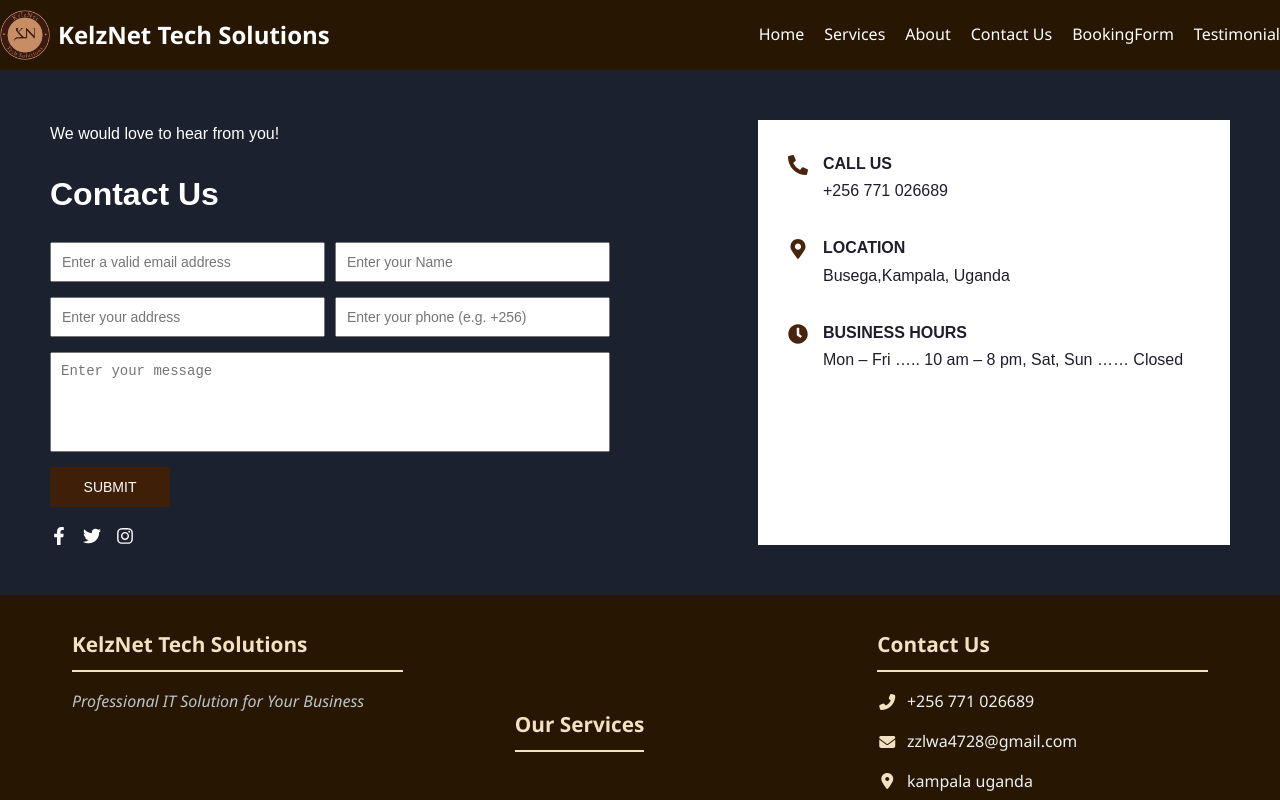
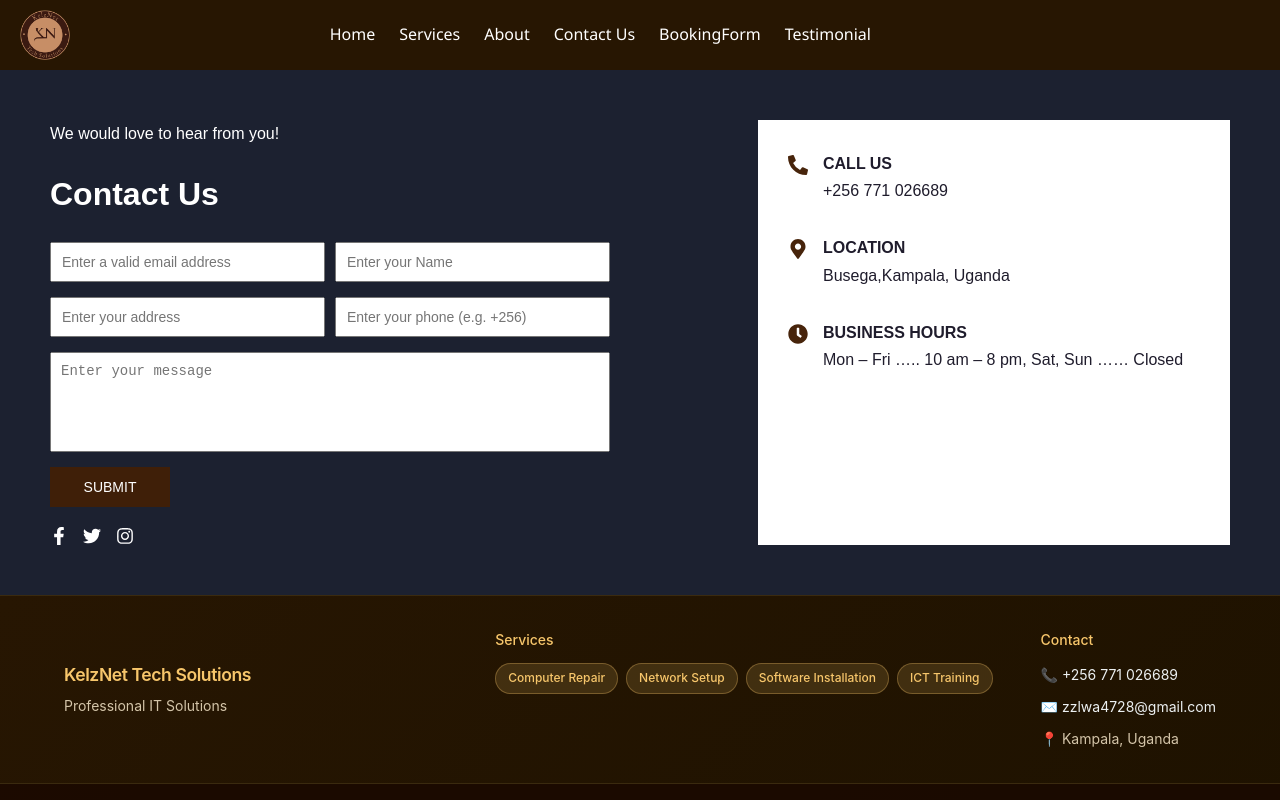
Before and after one commit to KAKWANZI-MICHEL/kelznet-techSolutions, a React (Create React App) app in the folder frontend/: page /contact in a window 1280 px wide. Shown: the top 800 px of the page. Built offline with nearby package versions, Linux system fonts and the light colour scheme; no server answers.

Commit message:
Fix navbar layout - remove conflicting CSS from Home.css that was pushing nav links to extreme right

```diff
--- a/frontend/src/components/DashboardContent.js
+++ b/frontend/src/components/DashboardContent.js
@@ -1,7 +1,7 @@
 import React, { useState, useEffect, useCallback } from 'react';
 import '../styles/DashboardContent.css';
 
-const AdminDashboard = () => {
+const DashboardContent = ({ activePage }) => {
   const [bookings, setBookings] = useState([]);
   const [stats, setStats] = useState({
     users: 120,
@@ -10,8 +10,7 @@
     performance: 75
   });
 
-  // UI state for responsive sidebar
-  const [sidebarOpen, setSidebarOpen] = useState(false);
+  // Removed unused sidebar state since we use separate Sidebar component
 
   // Simulate receiving a new booking
   const addNewBooking = useCallback((newBooking) => {
@@ -43,79 +42,27 @@
     simulateIncomingBooking();
   }, [addNewBooking]);
 
-  return (
-    <div className={`admin-dashboard ${sidebarOpen ? 'sidebar-open' : ''}`}>
-      {/* Sidebar */}
-      <aside className="dashboard-sidebar" aria-label="Main navigation">
-        <div className="sidebar-header">
-          <span className="brand-icon" aria-hidden="true" />
-          <span className="brand-name">Admin Panel</span>
-          <button
-            className="sidebar-toggle"
-            aria-label="Toggle sidebar"
-            onClick={() => setSidebarOpen(!sidebarOpen)}
-          >
-            ☰
-          </button>
-        </div>
-        <nav className="sidebar-nav">
-          <ul>
-            <li className="active">Dashboard</li>
-            <li>Users</li>
-            <li>Bookings</li>
-            <li>Services</li>
-            <li>Performance</li>
-            <li>Settings</li>
-          </ul>
-        </nav>
-        <div className="sidebar-footer">
-          <button className="logout-btn">Logout</button>
-        </div>
-      </aside>
-
-      {/* Main content area with a responsive header and content */}
-      <div className="content-area">
-        <header className="dashboard-header">
-          {/* <div className="brand">
-            <span className="brand-icon" />
-            <span className="brand-name">Admin Dashboard</span>
-          </div> */}
-          {/* <button className="logout-btn">Logout</button> */}
-        </header>
-
-        <nav className="dashboard-nav" aria-label="Top sections">
-          {/* <ul>
-            <li className="active">Dashboard</li>
-            <li>Users</li>
-            <li>Bookings</li>
-            <li>Services</li>
-            <li>Performance</li>
-          </ul> */}
-        </nav>
-
-        <main className="dashboard-main">
+  // Individual page components
+  const DashboardOverview = () => (
+    <div>
       <div className="stats-grid">
         <div className="stat-card">
           <h3>USERS</h3>
           <div className="stat-number">{stats.users}</div>
         </div>
-
         <div className="stat-card">
           <h3>BOOKINGS</h3>
           <div className="stat-number">{stats.bookings}</div>
         </div>
-
         <div className="stat-card">
           <h3>SERVICES</h3>
           <div className="stat-number">{stats.services}</div>
         </div>
-
         <div className="stat-card">
           <h3>PERFORMANCE</h3>
           <div className="stat-number">{stats.performance}%</div>
         </div>
       </div>
-
       <div className="bookings-section">
         <h2>Recent Bookings</h2>
         <div className="bookings-list">
@@ -132,10 +79,71 @@
           )}
         </div>
       </div>
+    </div>
+  );
+
+  const BookingsPage = () => (
+    <div className="page-content">
+      <h2>Manage Bookings</h2>
+      <div className="bookings-grid">
+        {bookings.map(booking => (
+          <div key={booking.id} className="booking-card">
+            <h4>{booking.service}</h4>
+            <p><strong>Client:</strong> {booking.client}</p>
+            <p><strong>Time:</strong> {booking.time}</p>
+            <div className="booking-actions">
+              <button className="btn-approve">Approve</button>
+              <button className="btn-cancel">Cancel</button>
+            </div>
+          </div>
+        ))}
+      </div>
+    </div>
+  );
+
+  const MessagesPage = () => (
+    <div className="page-content">
+      <h2>Contact Messages</h2>
+      <p>Customer messages and inquiries will be displayed here.</p>
+    </div>
+  );
+
+  const UsersPage = () => (
+    <div className="page-content">
+      <h2>User Management</h2>
+      <p>Registered users and their information will be shown here.</p>
+    </div>
+  );
+
+  const ServicesPage = () => (
+    <div className="page-content">
+      <h2>Service Management</h2>
+      <p>Manage available services, pricing, and descriptions.</p>
+    </div>
+  );
+
+  // Page switching is now handled directly in JSX below
+
+  return (
+    <div className="dashboard-content">{/* Remove embedded sidebar - use separate Sidebar component */}
+
+      {/* Main content area with dynamic page switching */}
+      <div className="content-area">
+        <header className="dashboard-header">
+          <h1>Admin Dashboard - {activePage?.charAt(0).toUpperCase() + activePage?.slice(1) || 'Overview'}</h1>
+        </header>
+
+        <main className="dashboard-main">
+          {/* Dynamic content based on active page */}
+          {activePage === 'bookings' && <BookingsPage />}
+          {activePage === 'messages' && <MessagesPage />}
+          {activePage === 'users' && <UsersPage />}
+          {activePage === 'services' && <ServicesPage />}
+          {(!activePage || activePage === 'dashboard') && <DashboardOverview />}
         </main>
       </div>
     </div>
   );
 };
 
-export default AdminDashboard;
+export default DashboardContent;
--- a/frontend/src/components/Footer.js
+++ b/frontend/src/components/Footer.js
@@ -3,38 +3,37 @@
 
 const Footer = () => {
   return (
-    <footer className="footer-container">
-      <div className="footer-content">
-        <div className="footer-section about-us">
-          <h3>KelzNet Tech Solutions</h3>
-          <p className="tagline">Professional IT Solution for Your Business</p>
+    <footer className="modern-footer">
+      <div className="footer-main">
+        <div className="footer-brand">
+          <h4>KelzNet Tech Solutions</h4>
+          <p>Professional IT Solutions</p>
         </div>
 
-        <div className="footer-section services">
-          <h3>Our Services</h3>
-          <ul>
-            <li><i className="fas fa-laptop"></i> Computer Repairs</li>
-            <li><i className="fas fa-network-wired"></i> Network Setup</li>
-            <li><i className="fas fa-download"></i> Software Installation</li>
-            <li><i className="fas fa-chalkboard-teacher"></i> ICT Training</li>
-          </ul>
-        </div>
+        <div className="footer-links">
+          <div className="link-group">
+            <span>Services</span>
+            <div className="service-tags">
+              <span className="tag">Computer Repair</span>
+              <span className="tag">Network Setup</span>
+              <span className="tag">Software Installation</span>
+              <span className="tag">ICT Training</span>
+            </div>
+          </div>
 
-        <div className="footer-section contact-us">
-          <h3>Contact Us</h3>
-          <ul>
-            <li><i className="fas fa-phone-alt"></i> +256 771 026689</li>
-            <li>
-              <i className="fas fa-envelope"></i>{' '}
-              <a href="mailto:zzlwa4728@gmail.com">zzlwa4728@gmail.com</a>
-            </li>
-            <li><i className="fas fa-map-marker-alt"></i> kampala uganda</li>
-          </ul>
+          <div className="link-group">
+            <span>Contact</span>
+            <div className="contact-info">
+              <a href="tel:+256771026689">📞 +256 771 026689</a>
+              <a href="mailto:zzlwa4728@gmail.com">✉️ zzlwa4728@gmail.com</a>
+              <span>📍 Kampala, Uganda</span>
+            </div>
+          </div>
         </div>
       </div>
 
       <div className="footer-bottom">
-        <p>&copy; 2024 KelzNet Tech Solutions. All rights reserved.</p>
+        <span>&copy; 2025 KelzNet Tech Solutions. All rights reserved.</span>
       </div>
     </footer>
   );
--- a/frontend/src/components/Sidebar.js
+++ b/frontend/src/components/Sidebar.js
@@ -11,7 +11,7 @@
   FaLaptopCode,
 } from "react-icons/fa";
 
-const Sidebar = ({ setActivePage }) => {
+const Sidebar = ({ setActivePage, activePage = 'bookings' }) => {
   const handleLogout = () => {
     localStorage.removeItem("token");
     window.location.href = "/login";
@@ -24,19 +24,31 @@
         <h2>KelzNet Admin</h2>
       </div>
       <nav className="sidebar-nav">
-        <button onClick={() => setActivePage("bookings")}>
+        <button
+          className={activePage === 'bookings' ? 'active' : ''}
+          onClick={() => setActivePage("bookings")}
+        >
           <FaBook className="icon" />
           Bookings
         </button>
-        <button onClick={() => setActivePage("messages")}>
+        <button
+          className={activePage === 'messages' ? 'active' : ''}
+          onClick={() => setActivePage("messages")}
+        >
           <FaEnvelope className="icon" />
           Messages
         </button>
-        <button onClick={() => setActivePage("users")}>
+        <button
+          className={activePage === 'users' ? 'active' : ''}
+          onClick={() => setActivePage("users")}
+        >
           <FaUsers className="icon" />
           Users
         </button>
-        <button onClick={() => setActivePage("services")}>
+        <button
+          className={activePage === 'services' ? 'active' : ''}
+          onClick={() => setActivePage("services")}
+        >
           <FaTools className="icon" />
           Services
         </button>
--- a/frontend/src/pages/AdminDashboard.js
+++ b/frontend/src/pages/AdminDashboard.js
@@ -11,8 +11,8 @@
   }
 
   return (
-    <div className="dashboard">
-      <Sidebar setActivePage={setActivePage} />
+    <div className="admin-dashboard-layout">
+      <Sidebar setActivePage={setActivePage} activePage={activePage} />
       <DashboardContent activePage={activePage} />
     </div>
   );
--- a/frontend/src/styles/Footer.css
+++ b/frontend/src/styles/Footer.css
@@ -1,100 +1,134 @@
-/* === Footer Container === */
-.footer-container {
-  background-color: #271602; /* Dark brown */
-  color: #ecf0f1; /* Light text */
-  font-family: 'Segoe UI', Tahoma, Geneva, Verdana, sans-serif;
-  padding-top: 2rem;
+/* Modern Compact Footer */
+.modern-footer {
+  background: linear-gradient(135deg, #271602 0%, #1e1200 100%);
+  color: #ecf0f1;
+  font-family: 'Inter', -apple-system, BlinkMacSystemFont, sans-serif;
+  border-top: 1px solid #3a2a0f;
+  margin-top: auto;
 }
 
-/* === Footer Main Content === */
-.footer-content {
+/* Main footer content */
+.footer-main {
   display: flex;
   justify-content: space-between;
-  flex-wrap: wrap;
-  gap: 2rem;
+  align-items: center;
   max-width: 1200px;
   margin: 0 auto;
-  padding: 0 2rem;
+  padding: 2rem 1.5rem;
+  gap: 2rem;
 }
 
-/* === Footer Sections === */
-.footer-section {
-  flex: 1 1 250px;
-  min-width: 250px;
+/* Brand section */
+.footer-brand h4 {
+  color: #f7c66b;
+  font-size: 1.1rem;
+  font-weight: 600;
+  margin: 0 0 0.25rem 0;
+  letter-spacing: -0.025em;
 }
 
-.footer-section h3 {
-  color: #f4e1c1; /* Cream heading */
-  font-size: 1.3rem;
-  margin-bottom: 1rem;
-  padding-bottom: 0.5rem;
-  border-bottom: 2px solid #f4e1c1;
+.footer-brand p {
+  color: #d4c5a9;
+  font-size: 0.875rem;
+  margin: 0;
+  font-weight: 400;
 }
 
-.footer-section.about-us .tagline {
-  font-style: italic;
-  color: #bdc3c7;
-
+/* Links section */
+.footer-links {
+  display: flex;
+  gap: 3rem;
+  align-items: flex-start;
 }
 
-/* === Footer Lists === */
-.footer-section ul {
-  list-style: none;
-  padding: 0;
+.link-group > span {
+  color: #f7c66b;
+  font-size: 0.875rem;
+  font-weight: 500;
+  display: block;
+  margin-bottom: 0.75rem;
+}
+
+/* Service tags */
+.service-tags {
+  display: flex;
+  flex-wrap: wrap;
+  gap: 0.5rem;
+}
+
+.service-tags .tag {
+  background: rgba(247, 198, 107, 0.15);
+  color: #f7c66b;
+  padding: 0.25rem 0.75rem;
+  border-radius: 1rem;
+  font-size: 0.75rem;
+  font-weight: 500;
+  border: 1px solid rgba(247, 198, 107, 0.3);
+}
+
+/* Contact info */
+.contact-info {
+  display: flex;
+  flex-direction: column;
+  gap: 0.5rem;
+}
+
+.contact-info a {
+  color: #ecf0f1;
+  text-decoration: none;
+  font-size: 0.875rem;
+  transition: color 0.2s ease;
+  display: flex;
+  align-items: center;
+  gap: 0.5rem;
+}
+
+.contact-info a:hover {
+  color: #f7c66b;
+}
+
+.contact-info span {
+  color: #d4c5a9;
+  font-size: 0.875rem;
+  display: flex;
+  align-items: center;
+  gap: 0.5rem;
+}
+
+/* Bottom bar */
+.footer-bottom {
+  background: rgba(26, 8, 0, 0.8);
+  border-top: 1px solid #3a2a0f;
+  text-align: center;
+  padding: 1rem;
+}
+
+.footer-bottom span {
+  color: #bdc3c7;
+  font-size: 0.75rem;
   margin: 0;
 }
 
-.footer-section li {
-  margin-bottom: 0.8rem;
-  display: flex;
-  align-items: center;
-  gap: 0.6rem;
-}
-
-/* === Icons === */
-.footer-section i {
-  color: #f4e1c1;
-  min-width: 20px;
-  text-align: center;
-}
-
-/* === Links === */
-.footer-section a {
-  color: #ecf0f1;
-  text-decoration: none;
-  transition: color 0.3s ease;
-}
-
-.footer-section a:hover {
-  color: #f4e1c1;
-}
-
-/* === Footer Bottom === */
-.footer-bottom {
-  background-color: #1a0800; /* Slightly darker brown */
-  text-align: center;
-  padding: 1rem;
-  margin-top: 2rem;
-}
-
-.footer-bottom p {
-  margin: 0;
-  font-size: 0.9rem;
-  color: #bdc3c7;
-}
-
-.footer-section.services{
-  background-color: #271602;
-}
-
-/* === Responsive Design === */
+/* Responsive design */
 @media (max-width: 768px) {
-  .footer-content {
+  .footer-main {
     flex-direction: column;
     text-align: center;
+    padding: 1.5rem 1rem;
+    gap: 1.5rem;
   }
 
-  .footer-section li {
+  .footer-links {
+    flex-direction: column;
+    gap: 1.5rem;
+    width: 100%;
+  }
+
+  .service-tags {
     justify-content: center;
   }
+
+  .contact-info {
+    align-items: center;
+  }
 }
--- a/frontend/src/styles/Home.css
+++ b/frontend/src/styles/Home.css
@@ -55,38 +55,8 @@
   50% { transform: scale(1.05); }
 }
 
-/* ===== Navbar ===== */
-.navbar {
-  display: flex;
-  justify-content: space-between;
-  align-items: center;
-  padding: 10px 0;
-  flex-wrap: wrap;
-}
-
-.logo {
-  font-size: 24px;
-  font-weight: bold;
-  color: #fff;
-}
-
-.nav-links {
-  display: flex;
-  list-style: none;
-  gap: 20px;
-  flex-wrap: wrap;
-}
-
-.nav-links li {
-  cursor: pointer;
-  color: #fff;
-  font-weight: 500;
-  transition: color 0.3s ease;
-}
-
-.nav-links li:hover {
-  color: #fb923c;
-}
+/* ===== Navbar styles removed - using Navbar.css instead ===== */
+/* Navbar styles are defined in ../components/Navbar.js and ../styles/Navbar.css */
 
 .call-info {
   text-align: right;
--- a/frontend/src/styles/Navbar.css
+++ b/frontend/src/styles/Navbar.css
@@ -1,42 +1,64 @@
 /* === Navbar container === */
 .navbar {
-  background-color: #271602;      /* Sets a dark brown background color for the navbar */
-  display: flex;                  /* Use Flexbox to layout children (logo and nav links) */
-  justify-content: space-between;/* Places logo on the left and links on the right */
-  align-items: center;           /* Vertically centers the items in the navbar */
-  padding: 0 20px;               /* Horizontal padding on left and right */
-  margin: 0;                     /* Removes default outer margin */
-  height: 70px;                  /* Fixes the navbar height */
-  position: relative;            /* Allows absolute positioning of dropdown in responsive mode */
-  z-index: 10;                   /* Ensures navbar appears above other elements */
+  background-color: #271602;
+  display: flex;
+  align-items: center;
+  padding: 0 20px;
+  margin: 0;
+  height: 70px;
+  position: relative;
+  z-index: 10;
+  width: 100%;
 }
 
 /* === Logo section === */
 .logo {
-  display: flex;                 /* Aligns logo image and text horizontally */
-  align-items: center;          /* Vertically centers the logo content */
-  font-size: 1.2rem;            /* Sets font size for logo text if used */
-  color: #fff;                  /* White text color */
+  display: flex;
+  align-items: center;
+  font-size: 1.2rem;
+  color: #fff;
+  cursor: pointer;
+  transition: all 0.3s ease;
+  flex-shrink: 0;
 }
 
-/* Optional logo icon (not used but structured) */
+/* Logo text - hidden by default, shows on hover */
+.logo-text {
+  opacity: 0;
+  transform: translateX(-10px);
+  transition: all 0.3s ease;
+  margin-left: 0;
+  overflow: hidden;
+  white-space: nowrap;
+}
+
+/* Show logo text on hover */
+.logo:hover .logo-text {
+  opacity: 1;
+  transform: translateX(0);
+  margin-left: 0.5rem;
+}
+
+/* Logo icon */
 .logo-icon {
-  font-size: 0rem;              /* Hides text-based icon if used */
-  margin-right: 0.5rem;         /* Spacing between icon and logo image */
+  font-size: 0rem;
+  margin-right: 0.5rem;
 }
 
 /* Logo image */
 .logo-image {
-  width: 50px;                  /* Width of the logo image */
+  width: 50px;
 }
 
 /* === Navigation Links Container === */
 .nav-links {
-  display: flex;                /* Layout nav links in a row */
-  list-style: none;            /* Removes bullet points from list items */
-  gap: 1.5rem;                  /* Spacing between each nav item */
-  justify-content: center;     /* Centers nav items horizontally */
-  align-items: center;         /* Vertically aligns nav items */
+  display: flex;
+  list-style: none;
+  gap: 1.5rem;
+  align-items: center;
+  margin: 0;
+  padding: 0;
+  margin-left: 3rem;  /* Only this spacing from logo */
 }
 
 /* === Styling for each link inside nav bar === */
@@ -72,26 +94,27 @@
 /* === Responsive styling for mobile/tablets (max width: 768px) === */
 @media (max-width: 768px) {
 
-  /* Mobile nav links (dropdown style) */
+  /* Reset nav-links for mobile */
   .nav-links {
-    position: absolute;        /* Allows the nav to float below the navbar */
-    top: 70px;                 /* Positions it directly below navbar */
-    right: 0;                  /* Aligns it to the right */
-    width: 100%;               /* Full width on small screens */
-    background-color: #271602;/* Matches navbar color */
-    flex-direction: raw;    /* Stack links vertically */
-    gap: 20px;                 /* Adds vertical spacing between links */
-    padding: 30px 0;           /* Padding above and below the link list */
-    display: none;             /* Hidden by default until toggled */
+    position: absolute;
+    top: 70px;
+    right: 0;
+    width: 100%;
+    background-color: #271602;
+    flex-direction: column;
+    gap: 20px;
+    padding: 30px 0;
+    display: none;
+    margin-left: 0;  /* Reset margin for mobile */
   }
 
   /* When nav is active (JS adds `.active`), show the links */
   .nav-links.active {
-    display: flex;             /* Makes nav links visible as a vertical dropdown */
+    display: flex;
   }
 
   /* Show hamburger on mobile */
   .hamburger {
-    display: flex;             /* Show hamburger icon in mobile view */
+    display: flex;
   }
 }
--- a/frontend/src/styles/Sidebar.css
+++ b/frontend/src/styles/Sidebar.css
@@ -1,3 +1,70 @@
+/* Admin Dashboard Layout */
+.admin-dashboard-layout {
+  display: flex;
+  min-height: 100vh;
+}
+
+.dashboard-content {
+  flex: 1;
+  margin-left: 240px; /* Match sidebar width */
+  padding: 2rem;
+  background-color: #f8f9fa;
+}
+
+.content-area {
+  width: 100%;
+}
+
+.dashboard-header {
+  background: white;
+  padding: 1.5rem 2rem;
+  border-radius: 8px;
+  box-shadow: 0 2px 4px rgba(0,0,0,0.1);
+  margin-bottom: 2rem;
+}
+
+.dashboard-header h1 {
+  margin: 0;
+  color: #1e1200;
+  font-size: 1.8rem;
+  font-weight: 600;
+}
+
+.dashboard-main {
+  background: white;
+  border-radius: 8px;
+  padding: 2rem;
+  box-shadow: 0 2px 4px rgba(0,0,0,0.1);
+}
+
+.page-content {
+  padding: 1rem 0;
+}
+
+.page-content h2 {
+  color: #1e1200;
+  margin-bottom: 1.5rem;
+  padding-bottom: 0.5rem;
+  border-bottom: 2px solid #f7c66b;
+}
+
+/* Responsive design */
+@media (max-width: 768px) {
+  .dashboard-content {
+    margin-left: 0;
+    padding: 1rem;
+  }
+
+  .sidebar {
+    transform: translateX(-100%);
+    z-index: 1000;
+  }
+
+  .sidebar.mobile-open {
+    transform: translateX(0);
+  }
+}
+
 /* Sidebar.css */
 .sidebar {
   background-color: #1e1200;
@@ -58,6 +125,16 @@
   background-color: #2f1b06;
 }
 
+.sidebar-nav button.active {
+  background-color: #f7c66b;
+  color: #1e1200;
+  font-weight: 600;
+}
+
+.sidebar-nav button.active .icon {
+  color: #1e1200;
+}
+
 .sidebar-footer {
   padding: 1rem;
   border-top: 1px solid #3a2a0f;
```
Also changed, not shown: 1 other file (tests, documents, lock files or other folders). Lines whose indentation alone changed are shown as unchanged.
